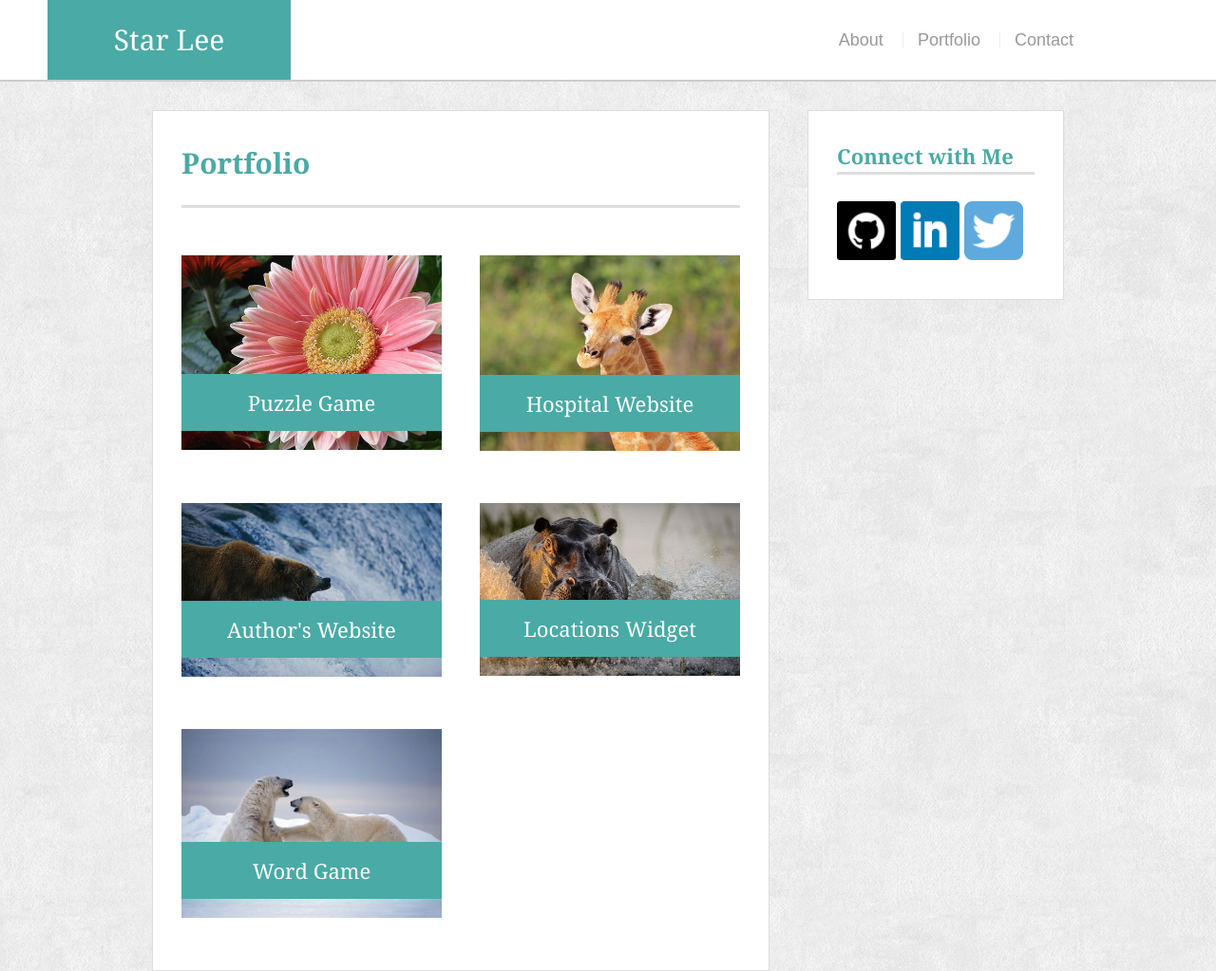
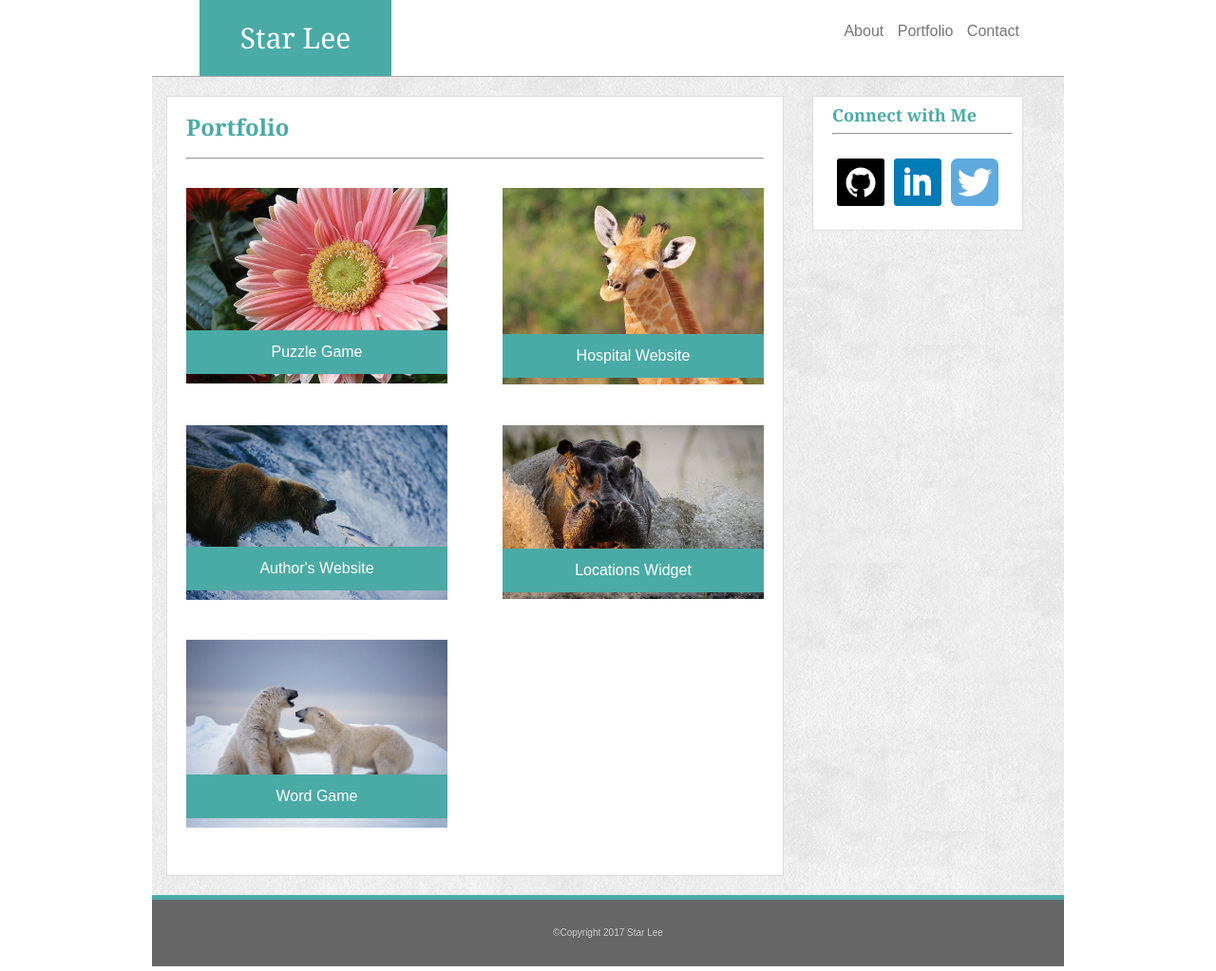
Before and after one commit to siriuszz/Basic-Portfolio, a plain HTML site: page portfolio.html in a window 1280 px wide. Shown: the top 1023 px of the page at 95% size. Drawn offline with Linux system fonts and the light colour scheme.

Commit message:
re-adding HW files that were overwritten

```diff
--- a/assets/css/style.css
+++ b/assets/css/style.css
@@ -1,23 +1,13 @@
-* {
-	box-sizing: border-box;
-}
-body {
-	background-image: url("extra_clean_paper.png");
+html, body {
 	font-family: 'Arial', 'Helvetica Neue', Helvetica, sans-serif;
-	line-height:34px;
-	font-size: 18px;
-	color: #777;
+	height: 100%;
+	margin: 0;
 }
 
 header {
-	background-color: #fff;
-	margin: 0 0 30px;
-	z-index: 99;
-	color: #fff;
-	overflow: auto;
-	border-bottom: 2px solid #ccc;
-	/*position: fixed;*/
-	width: 100%;
+	background-color: #ffffff;
+	width: 960px;
+	margin: 0 auto;
 }
 
 div.logo {
@@ -33,58 +23,62 @@ div.logo {
 }
 
 nav {
-	float: right;
-	margin-top: 25px;
-	margin-right: 150px;
+	overflow: hidden;
+	position: absolute;
+	right: 15%;
+	padding: 25px 5px 25px 5px;
 
 }
 
 nav a {
-	font-family: 'Arial', 'Helvetica Neue', Helvetica, sans-serif;
-	color: #999;
+	color: #777777;
+	text-align: center;
+	padding: 12px 10px 0px 0px;
 	text-decoration: none;
-	margin-left: 15px;
-	display: inline-block;
-	border-left: 1px solid #efefef;
-	padding-left: 15px;
-	line-height: 18px;
-}
-
-nav a:first-child {
-	border-left: 0 none;
+	font-size: 16px;
 }
 
 div.main {
 	width: 100%;
 }
 
-.container {
-	width: 100%;
-	max-width: 960px;
+div.contentarea {
+	width: 960px;
+	background-image: url("extra_clean_paper.png");
 	clear: both;
 	margin: 0 auto;
+	border-top: solid 1px #A9A9A9;
 }
 
-h1, h2, h3, p {
-	margin-bottom: 20px;
+p {
+	margin: 10px 0px 10px 0px;
 }
 
-h1, h2, h3 {
-	font-family: 'Georgia', Times, "Times New Roman", Serif;
-	font-weight: 700;
+h1 {
 	color: #4aaaa5;
-	border-bottom: 3px solid #ddd;
+	font-size: 24px;
+	font-family: 'Georgia', Times, Times New Roman, serif;
+	font-weight: bold;
+	padding: 10px 0px;
 }
 
-
-h1 {
-	font-size: 30px;
-	line-height: 49px;
-	padding-bottom: 20px;
+h2 {
+	color: #4aaaa5;
+	font-size: 18px;
+	font-family: 'Georgia', Times, Times New Roman, serif;
+	font-weight: bold;
 }
 
-h2, h3 {
-	font-size: 22px;
+h3 {
+	color: #777777;
+	font-size: 16px;
+	font-family: 'Georgia', Times, Times New Roman, serif;
+	font-weight: bold;
+}
+
+hr {
+	color: #a9a9a9;
+	margin: 10px 0px 20px 0px;
 }
 
 article {
@@ -98,81 +92,56 @@ article {
 }
 
 aside {
-	background-color: #fff;
-	padding: 30px;
-	width: 100%;
-	max-width:270px;
-	float: right;
-	border: 1px solid #ddd;
-	margin-bottom: 20px;
+	float: left;
+	width: 190px;
+	background-color: #ffffff;
+	border: 1px solid #dddddd;
+	color: #777777;
+	margin: 20px 25px 0px 25px;
+	padding: 10px 10px 20px 20px;
 }
 
 #star_image {
 	width: 200px;
-	height: auto;
-	margin-top: 10px;
 	float: left;
-	margin-right: 25px;
+	padding: 0px 15px 10px 0px;
 }
 
 .icon {
-	width: 62px;
-	margin-top: 8px;
-	margin-right: 5px;
+	width: 50px;
+	float: left;
+	padding: 5px;
 }
 
-.icon:last-child {
-	margin-right: 0;
+.portfolio {
+	width: 275px;
+	position: relative;
+	float: left;
 }
 
-.main-container {
-	background: #fff;
-	padding: 30px;
-	margin: 0 0 40px 0;
-	width: 100%;
-	max-width: 650px;
+
+img.left {
+	width: 275px;
 	float: left;
-	border: 1px solid #ddd;
+	z-index: 1;
+	margin: 10px 58px 30px 0px;
 }
 
-.work {
-	width: 274px;
-	overflow: auto;
-	position: relative;
-	float: left;
-	margin: 20px 0 25px;
+img.right {
+	width: 275px;
+	z-index: 1;
+	margin: 10px 0px 30px 58px;
 }
 
-.work:nth-child(even){
-	margin-right: 40px;
-}
-
-.work img {
-	width: 100%;
-	margin-top: 10px;
-	float: left;
-	margin-right: 25px;
-}
-
-.work-img:hover {
+img.left:hover {
 	opacity: .5;
 }
 
-.work h3 {
-	border-bottom: 0;
-	background: #4aaaa5;
-	color: #fff;
-	text-align: center;
-	position: absolute;
-	bottom: 20px;
-	padding: 15px;
-	width: 100%;
-	line-height: 30px;
-	margin-bottom: 0;
-	font-weight: 300;
+img.right:hover {
+	opacity: .5;
 }
 
-/*.overlay {
+.overlay {
 	width: 245px;
 	background-color: #4aaaa5;
 	color: white;
@@ -194,12 +163,12 @@ aside {
 	bottom: 40px;
 	padding: 15px;
 	text-align: center;
-}*/
+}
 
 input[type=text] {
   	width: 595px;
  	display: block;
- 	border: 1px solid #ddd;
+ 	border: 1px solid #a9a9a9;
   	height: 25px;
   	margin: 5px 100px 20px 0px;
   	padding: 0px 5px;
@@ -208,13 +177,13 @@ input[type=text] {
 textarea {
   	width: 600px;
  	display: block;
- 	border: 1px solid #ddd;
+ 	border: 1px solid #a9a9a9;
   	height: 175px;
   	margin: 5px 0px 10px 0px;
 }
 
 input[type=submit] {
-    width: 100px;
+    width: 15%;
     background-color: #4aaaa5;
     color: white;
    	font-family: 'Georgia', Times, Times New Roman, serif;
@@ -233,60 +202,3 @@ footer {
 	clear: both;
 	border-top: 5px solid #4aaaa5;
 }
-
-@media screen and (max-width: 980px) {
-
-	div.logo {
-		margin: 0 0 0 100px;
-	}
-
-	.container {
-		padding: 0 0 0 100px;
-		margin: 0 auto;
-	}
-
-	.main-container {
-		background: #fff;
-		padding: 20px;
-		margin: 0 0 40px 0;
-		width: 100%;
-		max-width: 400px;
-		float: left;
-		border: 1px solid #ddd;
-	}
-
-	#star_image {
-		width: 100%;
-		margin-bottom: 10px;
-	}
-
-	aside {
-		width: 100%;
-		max-width: 270px;
-		float: left;
-		margin: 0 0 0 30px;
-	}
-
-	.work {
-		width: 100%;
-		margin: 0 0 25px;
-	}
-
-	input[type=text] {
-		width: 100%;
-	}
-
-	textarea {
-		width: 100%;
-	}
-}
-
-@media screen and (max-width: 768px) {
-
-}
-
-@media screen and (max-width: 640px) {
-	header {
-		position: static;
-	}
-}
--- a/portfolio.html
+++ b/portfolio.html
@@ -20,42 +20,44 @@
 
 	</header>
 
-	<div class="container" id="main-container">
+	<div class="contentarea">
 
-        <article class="main-container">
-            <div class="portfolio_section">
+<article>
 			<h1>Portfolio</h1>
 
-                <div class="work">
-                    <img src="assets/images/daisy.jpg" alt="pink daisy" class="work-img">
-                    <h3>Puzzle Game</h3>
+			<hr>
+
+			<div class="portfolio">
+				<img src="assets/images/daisy.jpg" alt="pink daisy" class="left">
+				<div class="overlay">Puzzle Game</div>
 			</div>
 
-                <div class="work">
-                    <img src="assets/images/giraffe.jpg" alt="giraffe" class="work-img">
-                    <h3>Hospital Website</h3>
+			<div class="portfolio">
+				<img src="assets/images/giraffe.jpg" alt="giraffe" class="right">
+				<div class="overlay_r">Hospital Website</div>
 			</div>
 
-                <div class="work">
-                    <img src="assets/images/NGbear.jpg" alt="bear and fish" class="work-img">
-                    <h3>Author's Website</h3>
+			<div class="portfolio">
+				<img src="assets/images/NGbear.jpg" alt="bear and fish" class="left">
+				<div class="overlay">Author's Website</div>
 			</div>
 
-                <div class="work">
-                    <img src="assets/images/NGhippo.jpg" alt="hippo" class="work-img">
-                    <h3>Locations Widget</h3>
+			<div class="portfolio">
+				<img src="assets/images/NGhippo.jpg" alt="hippo" class="right">
+				<div class="overlay_r">Locations Widget</div>
 			</div>
 
-                <div class="work">
-                    <img src="assets/images/NGpolarbear.jpg" alt="polar bear" class="work-img">
-                    <h3>Word Game</h3>
-                </div>
+			<div class="portfolio">
+				<img src="assets/images/NGpolarbear.jpg" alt="polar bear" class="left">
+				<div class="overlay">Word Game</div>
 			</div>
 
 		</article>
 
 		<aside>
 			<h2>Connect with Me</h2>
+
+			<hr>
 
 			<div>
 
@@ -67,13 +69,14 @@
 
 		</aside>
 
-	</div>
-
 		<footer>
 			<div>
 				&copy;Copyright 2017 Star Lee
 			</div>
 		</footer>
 
+	</div>
+
+
 </body>
 </html>
```
Also changed, not shown: contact.html (+14 -9 lines), index.html (+14 -6 lines). Lines whose indentation alone changed are shown as unchanged.
